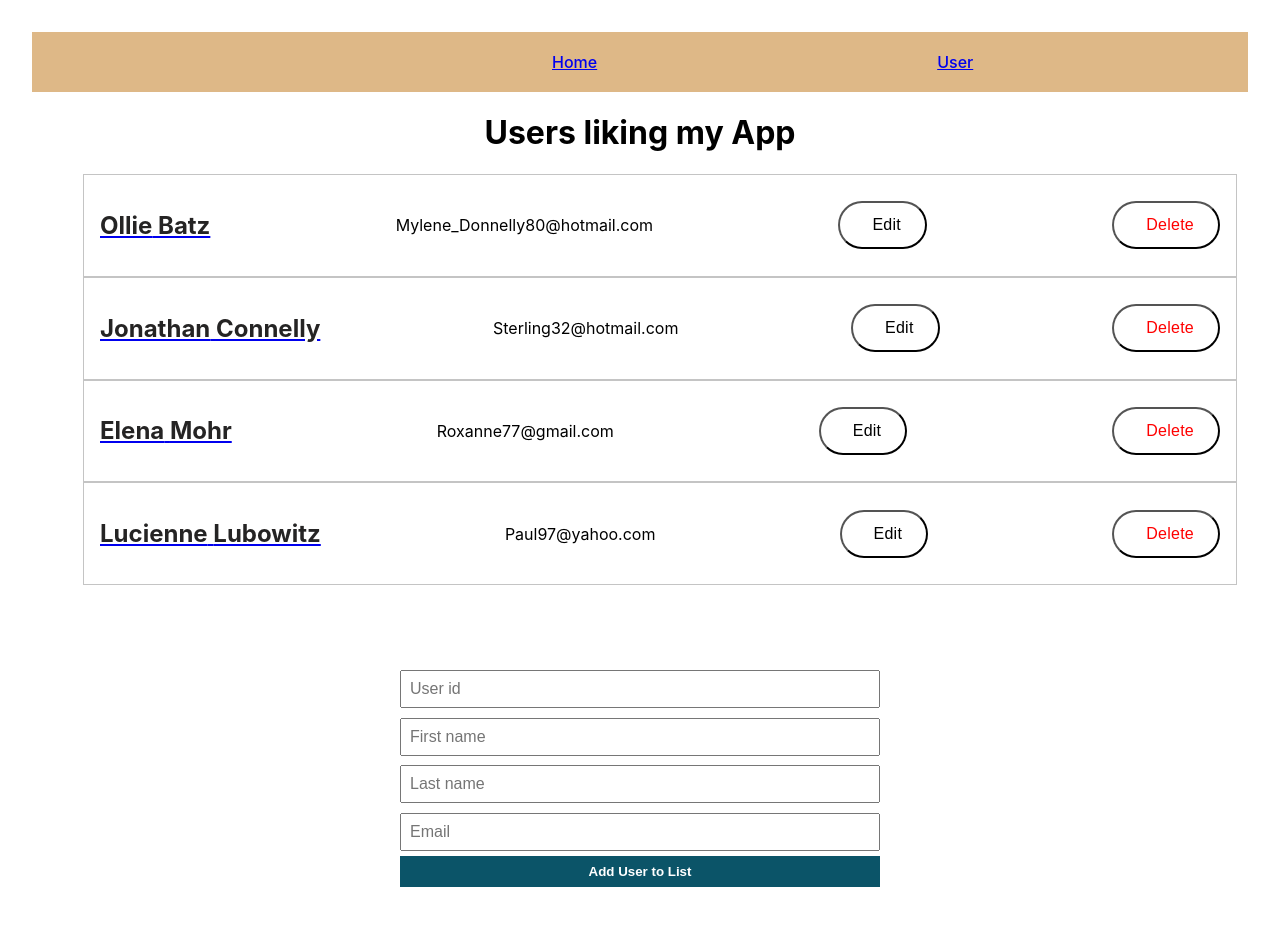
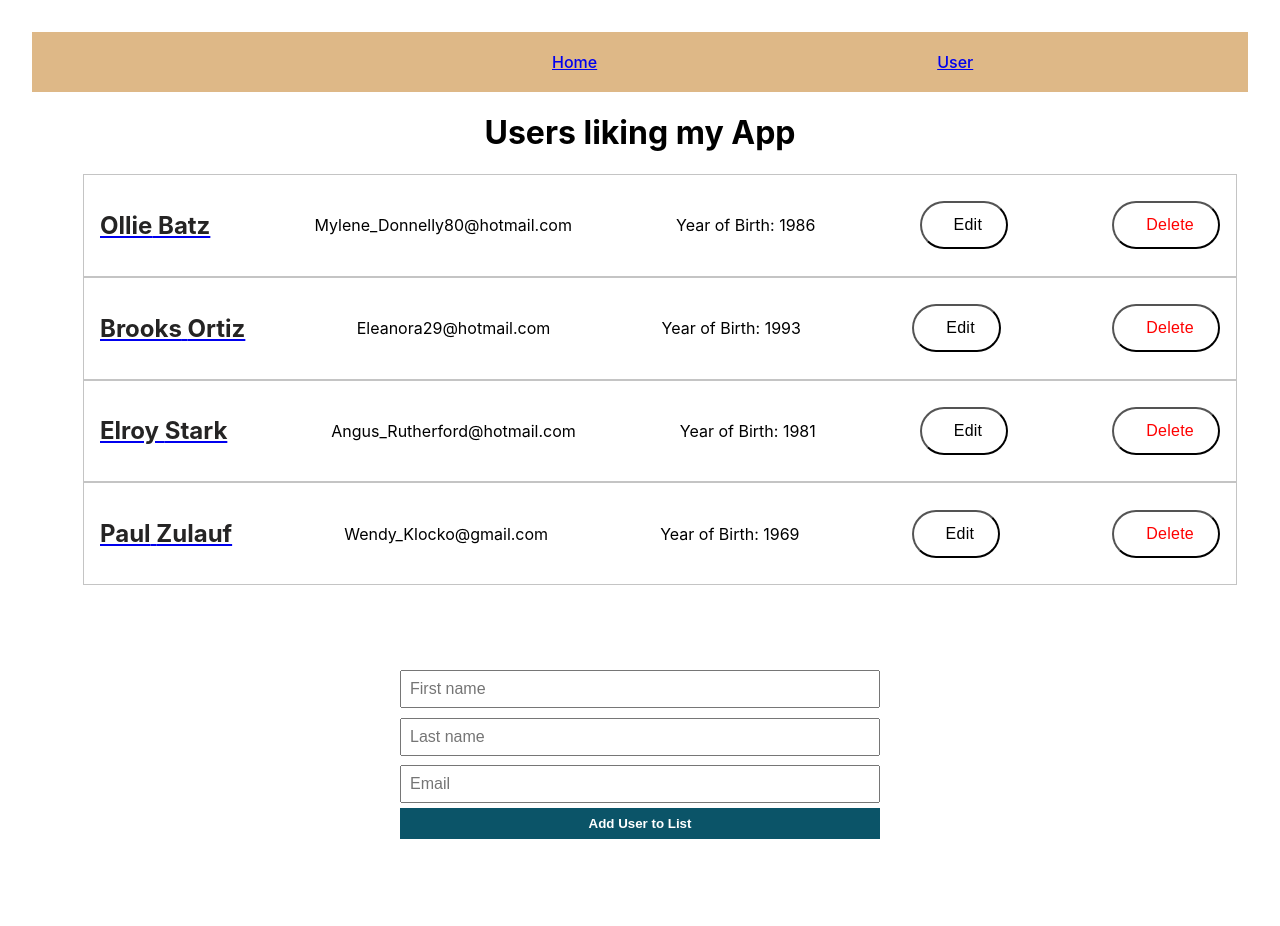
Before and after one commit to RenataCehajic/react-typescript-user-app, a React (Create React App) app: page / in a window 1280 px wide. Shown: the top 926 px of the page. Built offline with nearby package versions, Linux system fonts and the light colour scheme.

Commit message:
Refactoring

```diff
--- a/src/App.tsx
+++ b/src/App.tsx
@@ -13,8 +13,9 @@ export type UserType = {
   first_name: string;
   last_name: string;
   email: string;
-  // birthday: Date;
+  birthday?: Date;
 };
+
 function generateUsers() {
   let users: UserType[] = [];
 
@@ -22,37 +23,93 @@ function generateUsers() {
     let firstName = faker.name.firstName();
     let lastName = faker.name.lastName();
     let email = faker.internet.email();
-    // let birthday = faker.date.between("1950-01-01", "2021-12-31");
+    let birthday = faker.date.between("1950-01-01", "2021-12-31");
 
     users.push({
       id: id,
       first_name: firstName,
       last_name: lastName,
       email,
-      //   birthday,
+      birthday,
     });
   }
 
   return users;
 }
 
-function App() {
+const App = () => {
   const [users, setUsers] = useState<UserType[]>([]);
-  const [selectUser, setSelectUser] = useState<UserType>();
-  console.log(selectUser);
-  const [updatedUser, setUpdateUser] = useState<UserType>();
-  console.log("Updated user is here", updatedUser);
+  const [selectedUser, setSelectedUser] = useState<UserType>();
+  const [userToUpdate, setUserToUpdate] = useState<UserType>();
+  console.log("Hi from user to update", userToUpdate);
 
   // ComponentDidMount - why? so your site doesn't rerender every time you render it.
   useEffect((): void => {
     const response = generateUsers();
     setUsers(response);
-    console.log("What is the response?", response);
+    // console.log("What is the response?", response);
   }, []);
 
   //Tu dobis users iz child component
-  const addUserToList = (users: UserType[]): void => {
-    setUsers(users);
+  const addUserToList = (newUser: UserType): void => {
+    const ListWithAddedUser = [
+      ...users,
+      {
+        id: users.length + 1,
+        first_name: newUser.first_name,
+        last_name: newUser.last_name,
+        email: newUser.email,
+      },
+    ];
+    setUsers(ListWithAddedUser);
+    console.log("addUserList", ListWithAddedUser);
+  };
+
+  //Tu das users iz child component
+  const updateUserFromList = (newUserToUpdate: UserType): void => {
+    //Tu uporabis map zato, da je tip [] isti. Pri find dobis samo en objekt.
+    const ListWithUpdatedUser = users.map((user) => {
+      if (user.id === newUserToUpdate.id) {
+        return {
+          id: newUserToUpdate.id,
+          first_name: newUserToUpdate.first_name,
+          last_name: newUserToUpdate.last_name,
+          email: newUserToUpdate.email,
+        };
+      } else {
+        return user;
+      }
+    });
+    console.log("List with updated user", ListWithUpdatedUser);
+    setUsers(ListWithUpdatedUser);
+    setUserToUpdate(undefined);
+  };
+
+  const selectUserToUpdateFromList = (users: UserType[], id: number) => {
+    const userSelected = users.filter((user) => {
+      if (id === user.id) {
+        return true;
+      } else {
+        return false;
+      }
+    });
+    return setUserToUpdate(userSelected[0]);
+  };
+
+  //als je op edit klikt, gerbuik je deze functue.
+  const selectUserFromList = (users: UserType[], id: number) => {
+    const userSelected = users.filter((user) => {
+      if (id === user.id) {
+        return true;
+      } else {
+        return false;
+      }
+    });
+    return setSelectedUser(userSelected[0]);
+  };
+
+  const clearSelectedUser = () => {
+    return setSelectedUser(undefined);
   };
 
   // How to delete a user? Find a user by id with a filter method and if the id matches the user id, don't delete.
@@ -67,68 +124,33 @@ function App() {
     });
     setUsers(deleteUser);
   };
-  //Tu das users iz child component
-  const updateUser = (users: UserType[]): void => {
-    //Tu uporabis map zato, da je tip [] isti. Pri find dobis samo en objekt.
-    setUsers(users);
-    setUpdateUser(undefined);
-  };
-
-  //als je op edit klikt, gerbuik je deze functue.
-  const updatedUserFunction = (users: UserType[], id: number) => {
-    const updatedUsers = users.filter((user) => {
-      if (id === user.id) {
-        return true;
-      } else {
-        return false;
-      }
-    });
-    return setUpdateUser(updatedUsers[0]);
-  };
-
-  //You select one user with array filter method. You pass the arguments.
-  const selectUserFunction = (first_name: string, last_name: string) => {
-    const filteredUsers = users.filter((user) => {
-      if (first_name === user.first_name && last_name === user.last_name) {
-        return true;
-      } else {
-        return false;
-      }
-    });
-    return setSelectUser(filteredUsers[0]);
-  };
-
-  const clearSelectedUser = () => {
-    return setSelectUser(undefined);
-  };
 
   return (
     <div className="App">
-      <Navbar user={selectUser} />
+      <Navbar user={selectedUser} />
       <Routes>
         <Route
           path="/user"
-          element={<User user={selectUser} clearUser={clearSelectedUser} />}
+          element={<User user={selectedUser} clearUser={clearSelectedUser} />}
         />
         <Route
           path="/"
           element={
             <Home
+              selectedUser={selectedUser}
               addUserToList={addUserToList}
+              userToUpdate={userToUpdate}
               users={users}
-              user={updatedUser}
-              selectUser={() => {}}
-              updatedUser={() => {}}
-              selectUserFunction={selectUserFunction}
+              selectUserToUpdateFromList={selectUserToUpdateFromList}
               deleteUserFromList={deleteUserFromList}
-              updateUser={updateUser}
-              updatedUserFunction={updatedUserFunction}
+              updateUserFromList={updateUserFromList}
+              selectUserFromList={selectUserFromList}
             />
           }
         />
       </Routes>
     </div>
   );
-}
+};
 
 export default App;
--- a/src/components/AddUser.tsx
+++ b/src/components/AddUser.tsx
@@ -1,5 +1,9 @@
 import React, { useState, useEffect } from "react";
-import { ImportsNotUsedAsValues, InferencePriority } from "typescript";
+import {
+  createModuleResolutionCache,
+  ImportsNotUsedAsValues,
+  InferencePriority,
+} from "typescript";
 import { UserType } from "../App";
 
 // Okay hier maak je de enum
@@ -11,19 +15,19 @@ export enum ActionType {
 }
 
 interface IProps {
-  user?: UserType;
-  users: UserType[];
-  addUserToList: (users: UserType[]) => void;
+  selectedUser?: UserType;
+  userToUpdate?: UserType;
+  addUserToList: (user: UserType) => void;
   type: ActionType;
-  updateUser: (users: UserType[]) => void;
+  updateUserFromList: (user: UserType) => void;
 }
 
 const AddUser: React.FC<IProps> = ({
-  users,
   addUserToList,
-  user,
+  userToUpdate,
+  selectedUser,
   type,
-  updateUser,
+  updateUserFromList,
 }) => {
   // En dan kan je op basis van je enum hier de goede data zetten
   //state aanmaken
@@ -39,16 +43,16 @@ const AddUser: React.FC<IProps> = ({
   //ComponentDidUpdate - zet de user
 
   useEffect(() => {
-    if (user) {
+    if (userToUpdate) {
       setInput({
-        id: `${user.id}`,
-        first_name: user.first_name,
-        last_name: user.last_name,
-        email: user.email,
+        id: `${userToUpdate.id}`,
+        first_name: userToUpdate.first_name,
+        last_name: userToUpdate.last_name,
+        email: userToUpdate.email,
       });
     }
-  }, [user]);
-  console.log("What is user", user);
+  }, [userToUpdate]);
+  console.log("What is user", userToUpdate);
 
   const handleChange = (e: React.ChangeEvent<HTMLInputElement>): void => {
     console.log("Change!", e.target.name, e.target.value);
@@ -63,36 +67,24 @@ const AddUser: React.FC<IProps> = ({
     if (!input.first_name || !input.last_name || !input.email) {
       return;
     }
-
     // Dan kan je hier zeggen if (enum == add){ do addUserToList} else if (enum == update) { updateUser }
     if (type === ActionType.ADDUSER) {
-      addUserToList([
-        ...users,
-        {
+      addUserToList({
         id: parseInt(input.id),
         first_name: input.first_name,
         last_name: input.last_name,
         email: input.email,
-        },
-      ]);
-      console.log("Add user", user);
+      });
+      console.log("A dobim?", selectedUser);
     } else if (type === ActionType.EDITUSER) {
-      //ce imas user?, lahko dobis undefined in potem resis z if(user)
-      // uporabis map, ker obstojecega userja updates.
-      const newArr = users.map((user) => {
-        if (user.id === parseInt(input.id)) {
-          return {
+      updateUserFromList({
         id: parseInt(input.id),
         first_name: input.first_name,
         last_name: input.last_name,
         email: input.email,
-          };
-        } else {
-          return user;
-        }
       });
-      updateUser(newArr);
-      console.log("updateuser", user);
+      //ce imas user?, lahko dobis undefined in potem resis z if(user)
+      // uporabis map, ker obstojecega userja updates.
     }
     setInput({
       id: "",
@@ -104,14 +96,12 @@ const AddUser: React.FC<IProps> = ({
 
   return (
     <div className="AddToList">
-      <input
-        type="number"
-        placeholder="User id"
-        className="AddToList-input"
-        value={input.id}
-        onChange={handleChange}
-        name="id"
-      />
+      {/* <input
+        type="date"
+        onChange={(e) => {
+          console.log(e.target.value);
+        }}
+      /> */}
       <input
         type="text"
         placeholder="First name"
--- a/src/components/Home.tsx
+++ b/src/components/Home.tsx
@@ -8,58 +8,44 @@ import { type } from "os";
 
 //Recept - only declares the type of what is passed on as a prop.
 type HomeProps = {
-  user?: UserType;
+  selectedUser?: UserType;
+  userToUpdate?: UserType;
   users: UserType[];
-  selectUser: () => void;
-  selectUserFunction: (first_name: string, last_name: string) => void;
-  addUserToList: (users: UserType[]) => void;
+  addUserToList: (user: UserType) => void;
   deleteUserFromList: (users: UserType[], id: number) => void;
-  updateUser: (users: UserType[]) => void;
-  updatedUserFunction: (users: UserType[], id: number) => void;
-  updatedUser: () => void;
+  updateUserFromList: (user: UserType) => void;
+  selectUserFromList: (users: UserType[], id: number) => void;
+  selectUserToUpdateFromList: (users: UserType[], id: number) => void;
 };
 
 const Home: React.FC<HomeProps> = ({
   users,
-  user,
-  selectUserFunction,
-  selectUser,
-  updatedUser,
+  selectedUser,
+  userToUpdate,
   addUserToList,
   deleteUserFromList,
-  updateUser,
-  updatedUserFunction,
+  updateUserFromList,
+  selectUserFromList,
+  selectUserToUpdateFromList,
 }) => {
-  //state maken
-  //const [showEdit, setShowEdit]
   return (
     <div>
       <h1>Users liking my App</h1>
       <UserItem
-        updateUser={updateUser}
+        selectedUser={selectedUser}
         users={users}
-        selectUser={() => {}}
-        updatedUser={() => {}}
-        selectUserFunction={selectUserFunction}
         deleteUserFromList={deleteUserFromList}
-        updatedUserFunction={updatedUserFunction}
+        selectUserFromList={selectUserFromList}
+        selectUserToUpdateFromList={selectUserToUpdateFromList}
       />
       <AddUser
-        user={user}
+        //Passing down as props
+        userToUpdate={userToUpdate}
+        selectedUser={selectedUser}
         addUserToList={addUserToList}
-        users={users}
-        updateUser={updateUser}
-        type={user ? ActionType.EDITUSER : ActionType.ADDUSER}
+        updateUserFromList={updateUserFromList}
+        type={userToUpdate ? ActionType.EDITUSER : ActionType.ADDUSER}
       />
-
-      {/*
-      interface IProps {
-        user: UserType;
-        users: UserType[];
-        addUserToList: (users: UserType[]) => void;
-        type: ActionType;
-        updateUser: (users: UserType[], id: number) => void;
-      } */}
     </div>
   );
 };
--- a/src/components/UserItem.tsx
+++ b/src/components/UserItem.tsx
@@ -4,50 +4,43 @@ import { Link } from "react-router-dom";
 import { UserType } from "../App";
 
 type UserItemProps = {
-  user?: UserType;
+  selectedUser?: UserType;
   users: UserType[];
-  selectUser: () => void;
-  selectUserFunction: (first_name: string, last_name: string) => void;
   deleteUserFromList: (users: UserType[], id: number) => void;
-  updatedUserFunction: (users: UserType[], id: number) => void;
-  updatedUser: () => void;
-  updateUser: (users: UserType[], id: number) => void;
+  selectUserFromList: (users: UserType[], id: number) => void;
+  selectUserToUpdateFromList: (users: UserType[], id: number) => void;
 };
 
 //Here you actually use a function.
 const UserItem: React.FC<UserItemProps> = ({
-  user,
+  selectedUser,
   users,
-  selectUserFunction,
   deleteUserFromList,
-  updatedUserFunction,
-  updatedUser,
-  updateUser,
+  selectUserFromList,
+  selectUserToUpdateFromList,
 }) => {
   const onClick = (users: UserType[], id: number): void => {
     deleteUserFromList([...users], id);
   };
 
   const onChange = (users: UserType[], id: number): void => {
-    updatedUserFunction([...users], id);
+    selectUserToUpdateFromList([...users], id);
   };
 
   const renderList = (): JSX.Element[] => {
     return users.map((user) => {
+      // console.log("User birthday", user.birthday?.getFullYear());
       return (
         <li className="List">
           <div className="List-header">
             <Link to="/user">
-              <h2
-                onClick={() =>
-                  selectUserFunction(user.first_name, user.last_name)
-                }
-              >
+              <h2 onClick={() => selectUserFromList(users, user.id)}>
                 {user.first_name} {user.last_name}
               </h2>
             </Link>
           </div>
           <p>{user.email}</p>
+          <p>Year of Birth: {user.birthday?.getFullYear()}</p>
           <button
             className="btn btn-edit"
             onClick={() => {
```
Lines whose indentation alone changed are shown as unchanged.
